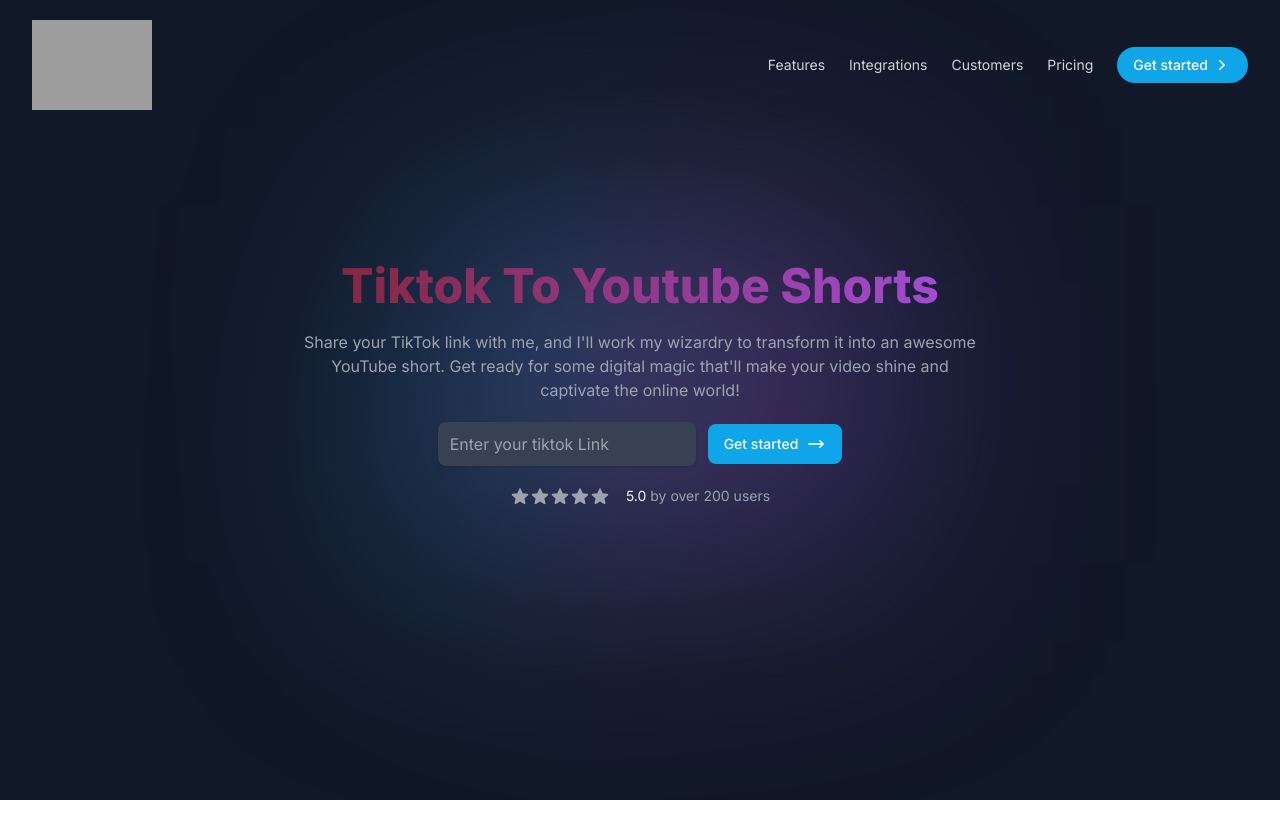
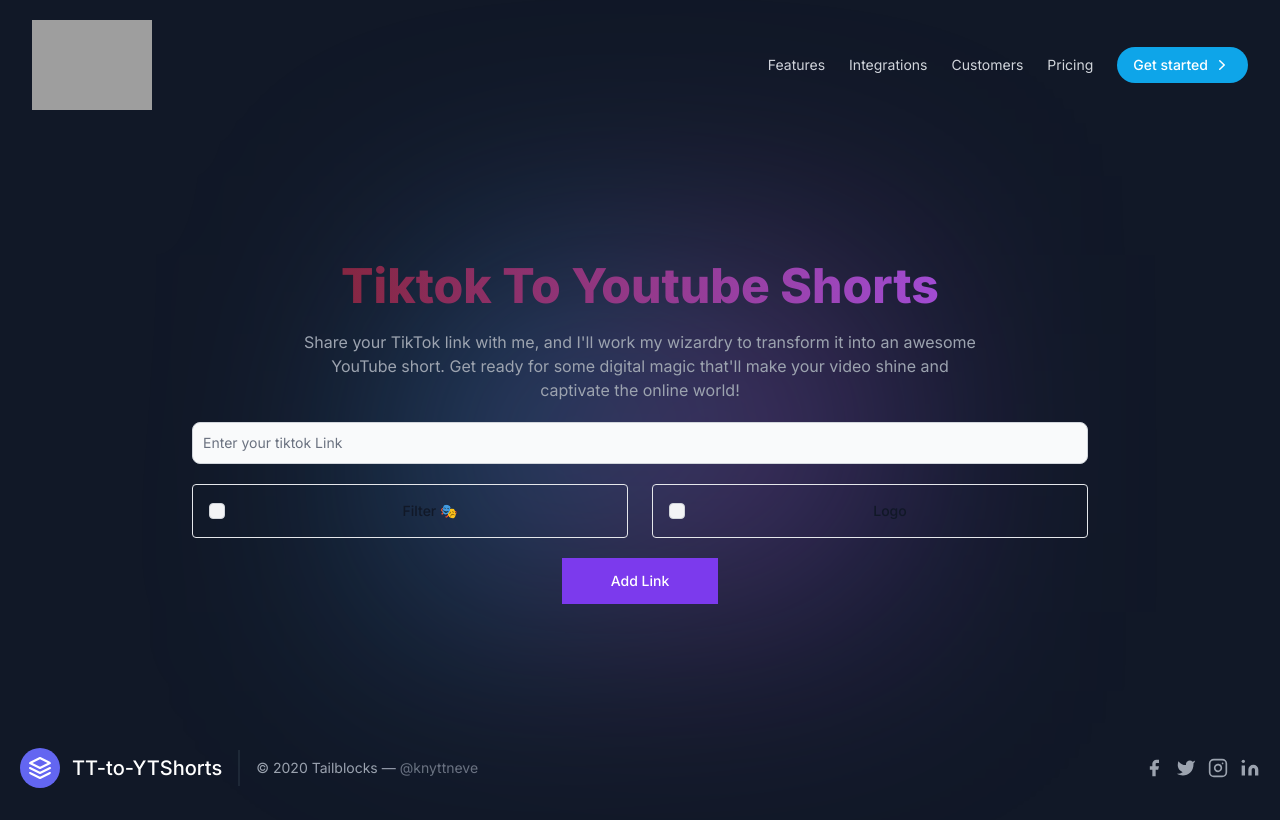
Before and after one commit to junaidjaan1388/TiktokToYTShortsBot, a Next.js app in the folder client/tt-ytshorts/: page / in a window 1280 px wide. Built offline with nearby package versions, Linux system fonts and the light colour scheme; grey boxes are pictures that could not be loaded.

Commit message:
working react hook form

```diff
--- a/client/tt-ytshorts/package.json
+++ b/client/tt-ytshorts/package.json
@@ -19,7 +19,11 @@
     "postcss": "8.4.24",
     "react": "18.2.0",
     "react-dom": "18.2.0",
+    "react-hook-form": "^7.45.0",
     "tailwindcss": "3.3.2",
     "typescript": "5.1.3"
+  },
+  "devDependencies": {
+    "@tailwindcss/forms": "^0.5.3"
   }
 }
--- /dev/null
+++ b/client/tt-ytshorts/src/app/componant/Footer.tsx
@@ -0,0 +1,44 @@
+
+function Footer() {
+  return (
+    <footer className="text-gray-400 bg-gray-900 body-font ">
+  <div className="container px-5 py-8 mx-auto flex items-center sm:flex-row flex-col">
+    <a className="flex title-font font-medium items-center md:justify-start justify-center text-white">
+      <svg xmlns="http://www.w3.org/2000/svg" fill="none" stroke="currentColor" stroke-linecap="round" stroke-linejoin="round" stroke-width="2" className="w-10 h-10 text-white p-2 bg-indigo-500 rounded-full" viewBox="0 0 24 24">
+        <path d="M12 2L2 7l10 5 10-5-10-5zM2 17l10 5 10-5M2 12l10 5 10-5"></path>
+      </svg>
+      <span className="ml-3 text-xl">TT-to-YTShorts</span>
+    </a>
+    <p className="text-sm text-gray-400 sm:ml-4 sm:pl-4 sm:border-l-2 sm:border-gray-800 sm:py-2 sm:mt-0 mt-4">© 2020 Tailblocks —
+      <a href="https://twitter.com/knyttneve" className="text-gray-500 ml-1" target="_blank" rel="noopener noreferrer">@knyttneve</a>
+    </p>
+    <span className="inline-flex sm:ml-auto sm:mt-0 mt-4 justify-center sm:justify-start">
+      <a className="text-gray-400">
+        <svg fill="currentColor" stroke-linecap="round" stroke-linejoin="round" stroke-width="2" className="w-5 h-5" viewBox="0 0 24 24">
+          <path d="M18 2h-3a5 5 0 00-5 5v3H7v4h3v8h4v-8h3l1-4h-4V7a1 1 0 011-1h3z"></path>
+        </svg>
+      </a>
+      <a className="ml-3 text-gray-400">
+        <svg fill="currentColor" stroke-linecap="round" stroke-linejoin="round" stroke-width="2" className="w-5 h-5" viewBox="0 0 24 24">
+          <path d="M23 3a10.9 10.9 0 01-3.14 1.53 4.48 4.48 0 00-7.86 3v1A10.66 10.66 0 013 4s-4 9 5 13a11.64 11.64 0 01-7 2c9 5 20 0 20-11.5a4.5 4.5 0 00-.08-.83A7.72 7.72 0 0023 3z"></path>
+        </svg>
+      </a>
+      <a className="ml-3 text-gray-400">
+        <svg fill="none" stroke="currentColor" stroke-linecap="round" stroke-linejoin="round" stroke-width="2" className="w-5 h-5" viewBox="0 0 24 24">
+          <rect width="20" height="20" x="2" y="2" rx="5" ry="5"></rect>
+          <path d="M16 11.37A4 4 0 1112.63 8 4 4 0 0116 11.37zm1.5-4.87h.01"></path>
+        </svg>
+      </a>
+      <a className="ml-3 text-gray-400">
+        <svg fill="currentColor" stroke="currentColor" stroke-linecap="round" stroke-linejoin="round" stroke-width="0" className="w-5 h-5" viewBox="0 0 24 24">
+          <path stroke="none" d="M16 8a6 6 0 016 6v7h-4v-7a2 2 0 00-2-2 2 2 0 00-2 2v7h-4v-7a6 6 0 016-6zM2 9h4v12H2z"></path>
+          <circle cx="4" cy="4" r="2" stroke="none"></circle>
+        </svg>
+      </a>
+    </span>
+  </div>
+</footer>
+  )
+}
+
+export default Footer
--- a/client/tt-ytshorts/src/app/componant/Form.tsx
+++ b/client/tt-ytshorts/src/app/componant/Form.tsx
@@ -1,21 +1,60 @@
 "use client";
+import { useForm } from 'react-hook-form';
 
+type FormData = {
+    ttLink : string;
+    filter : boolean;
+    logo   : boolean
+}
 function Form() {
+    const {
+        register,
+        handleSubmit,
+        formState: { errors },
+      } = useForm<FormData>();
+
+      const onSubmit = (data:FormData) => {
+        console.log(data)
+
+      }
   return (
              <form
-                  onSubmit={(e) => e.preventDefault()}
-                  className="justify-center items-center gap-x-3 sm:flex">
-                  <input
-                      type="text"
-                      placeholder="Enter your tiktok Link"
-                      className="w-full px-3 py-2.5 text-gray-400 bg-gray-700 focus:bg-gray-900 duration-150 outline-none rounded-lg shadow sm:max-w-sm sm:w-auto"
-                  />
-                  <button className="flex items-center justify-center gap-x-2 py-2.5 px-4 mt-3 w-full text-sm text-white font-medium bg-sky-500 hover:bg-sky-400 active:bg-sky-600 duration-150 rounded-lg sm:mt-0 sm:w-auto">
-                      Get started
-                      <svg xmlns="http://www.w3.org/2000/svg" viewBox="0 0 20 20" fill="currentColor" className="w-5 h-5">
-                          <path fillRule="evenodd" d="M2 10a.75.75 0 01.75-.75h12.59l-2.1-1.95a.75.75 0 111.02-1.1l3.5 3.25a.75.75 0 010 1.1l-3.5 3.25a.75.75 0 11-1.02-1.1l2.1-1.95H2.75A.75.75 0 012 10z" clipRule="evenodd" />
-                      </svg>
-                  </button>
+                  onSubmit={handleSubmit(onSubmit)}
+                  className=""
+                  >
+               <div className="justify-center items-center gap-x-3 sm:flex">
+
+                  <input {...register("ttLink",{required:true})} type="text" id="helper-text" aria-describedby="helper-text-explanation" className="bg-gray-50 border border-gray-300 text-gray-900 text-sm rounded-lg focus:ring-blue-500 focus:border-blue-500 block w-full p-2.5  dark:bg-gray-700 dark:border-gray-600 dark:placeholder-gray-400 dark:text-white dark:focus:ring-blue-500 dark:focus:border-blue-500" placeholder="Enter your tiktok Link"></input>
+
+                  </div>
+
+                  <div className="grid gap-6 mt-5 md:grid-cols-2">
+                            {/* options */}
+                    <div className="flex items-center pl-4 border border-gray-200 rounded dark:border-gray-700">
+                            <input  id="bordered-checkbox-1" type="checkbox" {...register("filter")} className="w-4 h-4 text-blue-600 bg-gray-100 border-gray-300 rounded focus:ring-blue-500 dark:focus:ring-blue-600 dark:ring-offset-gray-800 focus:ring-2 dark:bg-gray-700 dark:border-gray-600"/>
+                            <label htmlFor="bordered-checkbox-1" className="w-full py-4 ml-2 text-sm font-medium text-gray-900 dark:text-gray-300">Filter 🎭</label>
+                        </div>
+                        <div className="flex items-center pl-4 border border-gray-200 rounded dark:border-gray-700">
+                            <input   id="bordered-checkbox-2" type="checkbox" {...register("logo")} className="w-4 h-4 text-blue-600 bg-gray-100 border-gray-300 rounded focus:ring-blue-500 dark:focus:ring-blue-600 dark:ring-offset-gray-800 focus:ring-2 dark:bg-gray-700 dark:border-gray-600"/>
+                            <label htmlFor="bordered-checkbox-2" className="w-full py-4 ml-2 text-sm font-medium text-gray-900 dark:text-gray-300">Logo </label>
+
+                        </div>
+                    </div>
+
+                    <button
+                        className="group relative inline-block text-sm font-medium text-white focus:outline-none focus:ring mt-5"
+                        type="submit"
+                        >
+                        <span
+                            className="absolute inset-0 border border-violet-600 group-active:border-violet-500"
+                        ></span>
+                        <span
+                            className="block border border-pruple-600 bg-violet-600 px-12 py-3 transition-transform active:border-pruple-500 active:bg-violet-500 group-hover:-translate-x-1 group-hover:-translate-y-1"
+                        >
+                            Add Link
+                        </span>
+                    </button>
+
               </form>
   )
 }
--- a/client/tt-ytshorts/src/app/componant/Header.tsx
+++ b/client/tt-ytshorts/src/app/componant/Header.tsx
@@ -2,8 +2,8 @@
 
 export const Header = () => {
     return (
-      <section className="relative">
-      <div className="relative z-10 max-w-screen-xl mx-auto px-4 py-28 md:px-8">
+      <section className="relative ">
+      <div className="relative z-10 max-w-screen-xl  mx-auto px-4 py-28 md:px-8">
           <div className="space-y-5 max-w-4xl mx-auto text-center">
               <h2 className="text-6xl text-transparent bg-clip-text bg-gradient-to-r from-red-900 to-purple-500 font-extrabold mx-auto md:text-5xl">
                   Tiktok To Youtube Shorts
@@ -12,16 +12,7 @@
               Share your TikTok link with me, and I'll work my wizardry to transform it into an awesome YouTube short. Get ready for some digital magic that'll make your video shine and captivate the online world!
               </p>
               <Form/>
-              <div className="flex justify-center items-center gap-x-4 text-gray-400 text-sm">
-                  <div className="flex">
-                      <svg className="w-5 h-5" xmlns="http://www.w3.org/2000/svg" fill="currentColor" viewBox="0 0 20 20"><path d="M10.868 2.884c-.321-.772-1.415-.772-1.736 0l-1.83 4.401-4.753.381c-.833.067-1.171 1.107-.536 1.651l3.62 3.102-1.106 4.637c-.194.813.691 1.456 1.405 1.02L10 15.591l4.069 2.485c.713.436 1.598-.207 1.404-1.02l-1.106-4.637 3.62-3.102c.635-.544.297-1.584-.536-1.65l-4.752-.382-1.831-4.401z" /></svg>
-                      <svg className="w-5 h-5" xmlns="http://www.w3.org/2000/svg" fill="currentColor" viewBox="0 0 20 20"><path d="M10.868 2.884c-.321-.772-1.415-.772-1.736 0l-1.83 4.401-4.753.381c-.833.067-1.171 1.107-.536 1.651l3.62 3.102-1.106 4.637c-.194.813.691 1.456 1.405 1.02L10 15.591l4.069 2.485c.713.436 1.598-.207 1.404-1.02l-1.106-4.637 3.62-3.102c.635-.544.297-1.584-.536-1.65l-4.752-.382-1.831-4.401z" /></svg>
-                      <svg className="w-5 h-5" xmlns="http://www.w3.org/2000/svg" fill="currentColor" viewBox="0 0 20 20"><path d="M10.868 2.884c-.321-.772-1.415-.772-1.736 0l-1.83 4.401-4.753.381c-.833.067-1.171 1.107-.536 1.651l3.62 3.102-1.106 4.637c-.194.813.691 1.456 1.405 1.02L10 15.591l4.069 2.485c.713.436 1.598-.207 1.404-1.02l-1.106-4.637 3.62-3.102c.635-.544.297-1.584-.536-1.65l-4.752-.382-1.831-4.401z" /></svg>
-                      <svg className="w-5 h-5" xmlns="http://www.w3.org/2000/svg" fill="currentColor" viewBox="0 0 20 20"><path d="M10.868 2.884c-.321-.772-1.415-.772-1.736 0l-1.83 4.401-4.753.381c-.833.067-1.171 1.107-.536 1.651l3.62 3.102-1.106 4.637c-.194.813.691 1.456 1.405 1.02L10 15.591l4.069 2.485c.713.436 1.598-.207 1.404-1.02l-1.106-4.637 3.62-3.102c.635-.544.297-1.584-.536-1.65l-4.752-.382-1.831-4.401z" /></svg>
-                      <svg className="w-5 h-5" xmlns="http://www.w3.org/2000/svg" fill="currentColor" viewBox="0 0 20 20"><path d="M10.868 2.884c-.321-.772-1.415-.772-1.736 0l-1.83 4.401-4.753.381c-.833.067-1.171 1.107-.536 1.651l3.62 3.102-1.106 4.637c-.194.813.691 1.456 1.405 1.02L10 15.591l4.069 2.485c.713.436 1.598-.207 1.404-1.02l-1.106-4.637 3.62-3.102c.635-.544.297-1.584-.536-1.65l-4.752-.382-1.831-4.401z" /></svg>
-                  </div>
-                  <p><span className="text-gray-100">5.0</span> by over 200 users</p>
-              </div>
+
           </div>
       </div>
       <div className="absolute inset-0 m-auto max-w-xs h-[357px] blur-[118px] sm:max-w-md md:max-w-lg" style={{ background: "linear-gradient(106.89deg, rgba(192, 132, 252, 0.11) 15.73%, rgba(14, 165, 233, 0.41) 15.74%, rgba(232, 121, 249, 0.26) 56.49%, rgba(79, 70, 229, 0.4) 115.91%)" }}></div>
--- a/client/tt-ytshorts/src/app/page.tsx
+++ b/client/tt-ytshorts/src/app/page.tsx
@@ -1,13 +1,15 @@
 import Image from 'next/image'
 import { Nav } from './componant/Nav'
 import { Header } from './componant/Header'
+import Footer from './componant/Footer'
 
 export default function Home() {
   return (
     <>
-    <div className="bg-gray-900 min-h-screen">
+    <div className="bg-gray-900  h-screen">
         <Nav />
         <Header />
+        <Footer />
     </div>
 
 
--- a/client/tt-ytshorts/tailwind.config.js
+++ b/client/tt-ytshorts/tailwind.config.js
@@ -14,5 +14,5 @@
       },
     },
   },
-  plugins: [],
+  plugins: [require('@tailwindcss/forms')],
 }
```
Also changed, not shown: client/tt-ytshorts/src/app/componant/Nav.tsx (+7 -7 lines), 1 other file (tests, documents, lock files or other folders).
